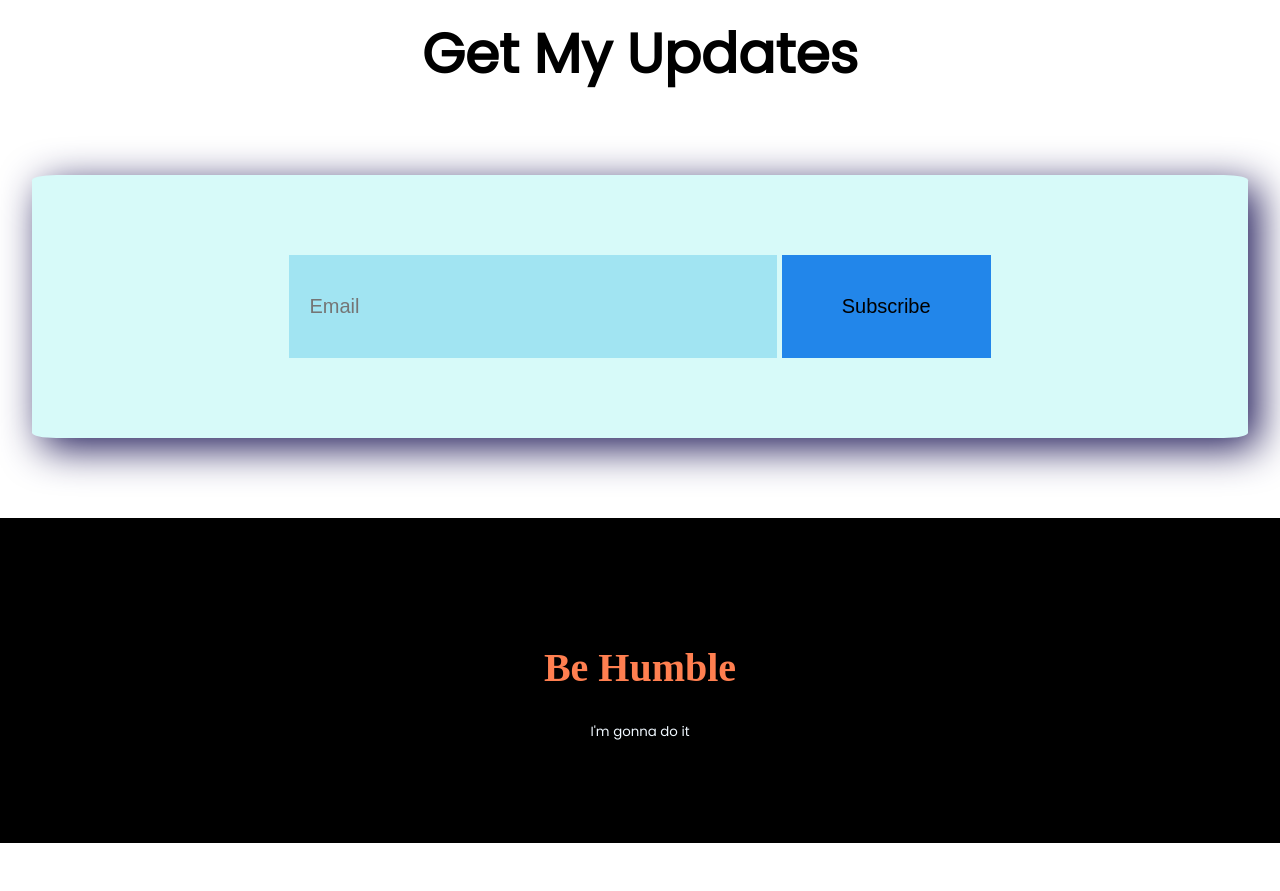
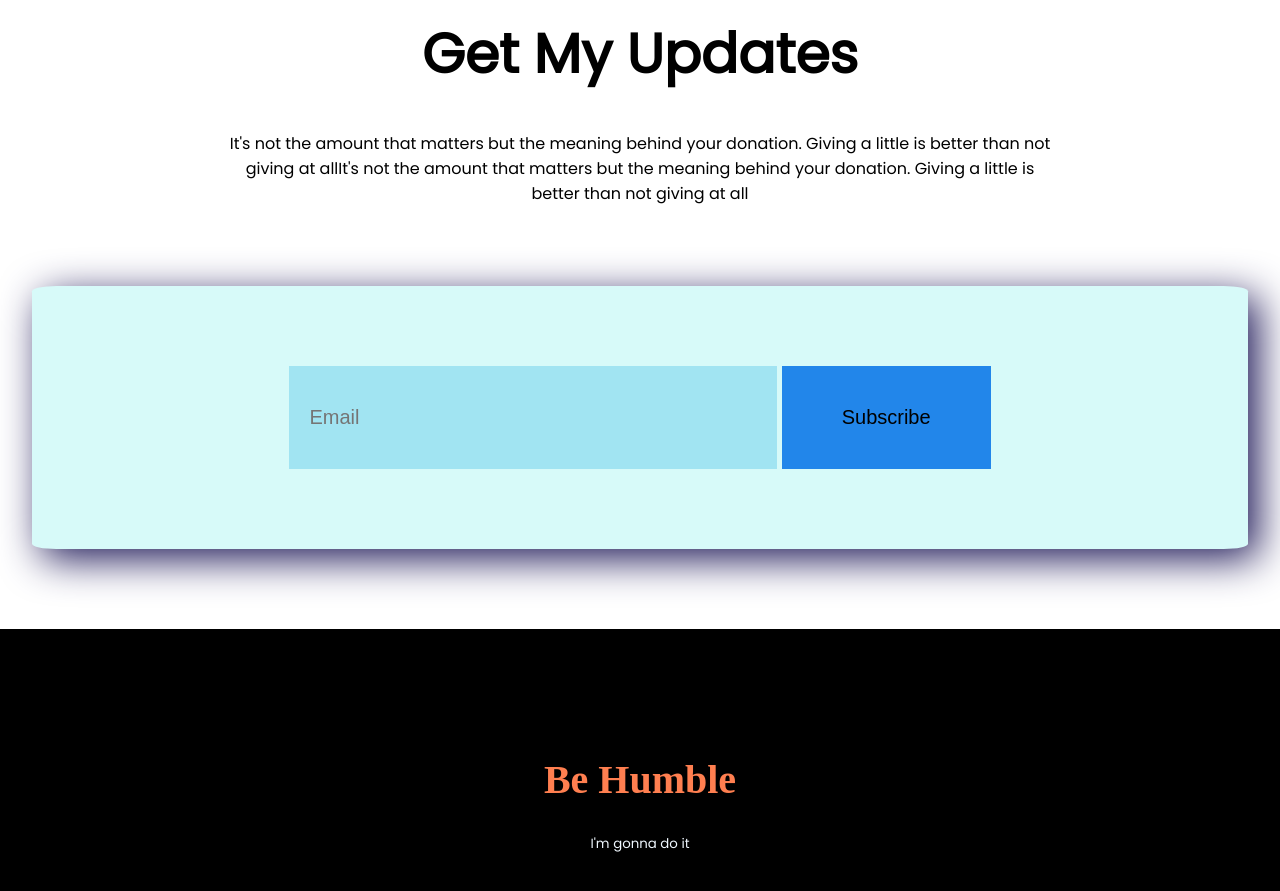
Before and after one commit to MarajTr/Donate-repo, a plain HTML site: page index.html in a window 1280 px wide. Shown: the part 6300-7191 px from the top of the page. Before the commit the page ends 7143 px from the top, so only its background shows below. Drawn offline with Linux system fonts and the light colour scheme.

Commit message:
last commit

```diff
--- a/index.html
+++ b/index.html
@@ -149,6 +149,11 @@
     </section>
     <!-- Update by Email part -->
     <h1 class="updates">Get My Updates</h1>
+    <p class="uptate_para">
+        It's not the amount that matters but the meaning behind your donation. Giving a little is better than not giving
+        at allIt's not the amount that matters but the meaning behind your donation. Giving a little is better than not
+        giving at all
+    </p>
     <form action="www.google.com">
         <input type="email" name="" id="" placeholder="Email" class="email-section">
         <input type="submit" value="Subscribe" class="subscribe-section">
--- a/style.css
+++ b/style.css
@@ -292,3 +292,9 @@ footer h1 {
     font-size: 40px;
     font-family: caviet;
 }
+
+.uptate_para {
+    text-align: center;
+    padding-left: 220px;
+    padding-right: 220px;
+}
```
